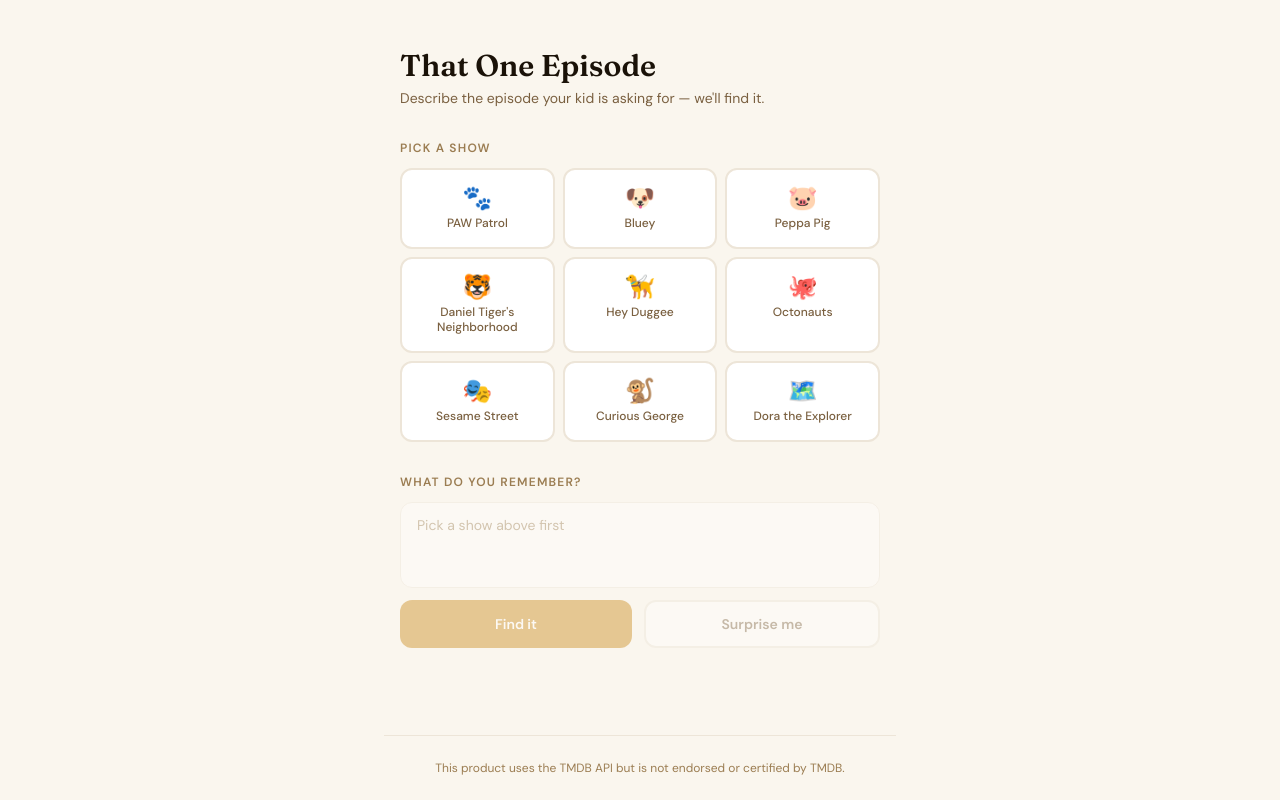
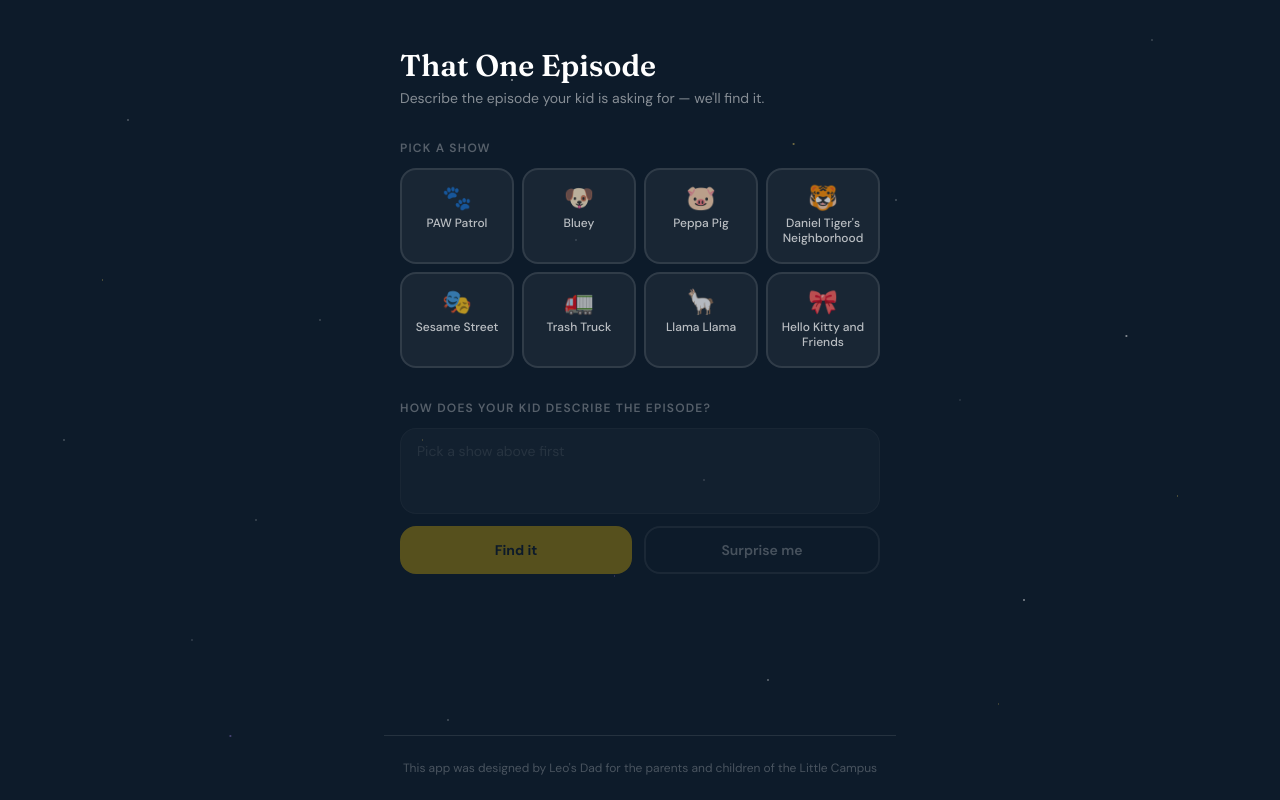
Before and after one commit to bcarlos-26/episode-finder, a Next.js app: page / in a window 1280 px wide. Built offline with nearby package versions, Linux system fonts and the light colour scheme.

Commit message:
Redesign: space theme, updated shows, copy and footer changes

```diff
--- a/src/app/globals.css
+++ b/src/app/globals.css
@@ -1,7 +1,51 @@
 @import "tailwindcss";
 
 body {
-  background: #FAF6EE;
-  color: #1A1208;
+  background: #0D1B2A;
+  color: #F0F4FF;
   font-family: var(--font-dm-sans, "DM Sans", system-ui, sans-serif);
 }
+
+/* Star field background */
+.star-bg {
+  position: relative;
+}
+
+.star-bg::before,
+.star-bg::after {
+  content: "";
+  position: fixed;
+  inset: 0;
+  pointer-events: none;
+  z-index: 0;
+}
+
+.star-bg::before {
+  background-image:
+    radial-gradient(1px 1px at 10% 15%, rgba(255,255,255,0.7) 0%, transparent 100%),
+    radial-gradient(1px 1px at 25% 40%, rgba(255,255,255,0.5) 0%, transparent 100%),
+    radial-gradient(1.5px 1.5px at 40% 10%, rgba(255,255,255,0.8) 0%, transparent 100%),
+    radial-gradient(1px 1px at 55% 60%, rgba(255,255,255,0.4) 0%, transparent 100%),
+    radial-gradient(1px 1px at 70% 25%, rgba(255,255,255,0.6) 0%, transparent 100%),
+    radial-gradient(1.5px 1.5px at 80% 75%, rgba(255,255,255,0.7) 0%, transparent 100%),
+    radial-gradient(1px 1px at 90% 5%, rgba(255,255,255,0.5) 0%, transparent 100%),
+    radial-gradient(1px 1px at 15% 80%, rgba(255,255,255,0.4) 0%, transparent 100%),
+    radial-gradient(1px 1px at 35% 90%, rgba(255,255,255,0.6) 0%, transparent 100%),
+    radial-gradient(1.5px 1.5px at 60% 85%, rgba(255,255,255,0.5) 0%, transparent 100%),
+    radial-gradient(1px 1px at 75% 50%, rgba(255,255,255,0.3) 0%, transparent 100%),
+    radial-gradient(1px 1px at 5% 55%, rgba(255,255,255,0.6) 0%, transparent 100%),
+    radial-gradient(1px 1px at 45% 30%, rgba(255,255,255,0.4) 0%, transparent 100%),
+    radial-gradient(1.5px 1.5px at 88% 42%, rgba(255,255,255,0.7) 0%, transparent 100%),
+    radial-gradient(1px 1px at 20% 65%, rgba(255,255,255,0.5) 0%, transparent 100%);
+}
+
+.star-bg::after {
+  background-image:
+    radial-gradient(1px 1px at 8% 35%, rgba(255,220,100,0.5) 0%, transparent 100%),
+    radial-gradient(1px 1px at 33% 55%, rgba(255,220,100,0.4) 0%, transparent 100%),
+    radial-gradient(1.5px 1.5px at 62% 18%, rgba(255,220,100,0.6) 0%, transparent 100%),
+    radial-gradient(1px 1px at 78% 88%, rgba(255,220,100,0.4) 0%, transparent 100%),
+    radial-gradient(1px 1px at 92% 62%, rgba(255,220,100,0.5) 0%, transparent 100%),
+    radial-gradient(1px 1px at 48% 72%, rgba(180,140,255,0.4) 0%, transparent 100%),
+    radial-gradient(1.5px 1.5px at 18% 92%, rgba(180,140,255,0.5) 0%, transparent 100%);
+}
--- a/src/app/page.tsx
+++ b/src/app/page.tsx
@@ -71,24 +71,24 @@
   }
 
   return (
-    <div className="min-h-screen flex flex-col" style={{ background: "#FAF6EE" }}>
-      <main className="flex-1 w-full max-w-lg mx-auto px-4 pt-12 pb-8 flex flex-col gap-8">
+    <div className="star-bg min-h-screen flex flex-col" style={{ background: "#0D1B2A" }}>
+      <main className="relative z-10 flex-1 w-full max-w-lg mx-auto px-4 pt-12 pb-8 flex flex-col gap-8">
         {/* Header */}
         <div>
           <h1
-            className="text-3xl font-semibold mb-1"
-            style={{ fontFamily: "var(--font-fraunces)", color: "#1A1208" }}
+            className="text-3xl font-semibold mb-1 text-white"
+            style={{ fontFamily: "var(--font-fraunces)" }}
           >
             That One Episode
           </h1>
-          <p className="text-sm" style={{ color: "#7A6040" }}>
+          <p className="text-sm text-white/50">
             Describe the episode your kid is asking for — we&apos;ll find it.
           </p>
         </div>
 
         {/* Show picker */}
         <section>
-          <p className="text-xs font-semibold uppercase tracking-widest mb-3" style={{ color: "#9B7D52" }}>
+          <p className="text-xs font-semibold uppercase tracking-widest mb-3 text-white/30">
             Pick a show
           </p>
           <ShowGrid selected={selectedShow} onSelect={handleShowSelect} />
@@ -96,8 +96,8 @@
 
         {/* Search */}
         <section>
-          <p className="text-xs font-semibold uppercase tracking-widest mb-3" style={{ color: "#9B7D52" }}>
-            What do you remember?
+          <p className="text-xs font-semibold uppercase tracking-widest mb-3 text-white/30">
+            How does your kid describe the episode?
           </p>
           <SearchBar
             disabled={!selectedShow}
@@ -112,15 +112,15 @@
 
         {/* Error */}
         {error && (
-          <div className="rounded-xl border border-red-200 bg-red-50 px-4 py-3">
-            <p className="text-sm text-red-700">{error}</p>
+          <div className="rounded-2xl border border-red-500/30 bg-red-500/10 px-4 py-3">
+            <p className="text-sm text-red-300">{error}</p>
           </div>
         )}
 
         {/* Results */}
         {episodes !== null && !loading && (
           <section>
-            <p className="text-xs font-semibold uppercase tracking-widest mb-3" style={{ color: "#9B7D52" }}>
+            <p className="text-xs font-semibold uppercase tracking-widest mb-3 text-white/30">
               {episodes.length > 0 ? `${episodes.length} match${episodes.length > 1 ? "es" : ""}` : "No matches"}
             </p>
             <EpisodeResults episodes={episodes} />
@@ -129,9 +129,9 @@
       </main>
 
       {/* Footer */}
-      <footer className="w-full max-w-lg mx-auto px-4 py-6 border-t" style={{ borderColor: "#EDE5D8" }}>
-        <p className="text-xs text-center" style={{ color: "#9B7D52" }}>
-          This product uses the TMDB API but is not endorsed or certified by TMDB.
+      <footer className="relative z-10 w-full max-w-lg mx-auto px-4 py-6 border-t border-white/10">
+        <p className="text-xs text-center text-white/25">
+          This app was designed by Leo&apos;s Dad for the parents and children of the Little Campus
         </p>
       </footer>
     </div>
--- a/src/components/EpisodeResults.tsx
+++ b/src/components/EpisodeResults.tsx
@@ -15,7 +15,7 @@
 export default function EpisodeResults({ episodes }: EpisodeResultsProps) {
   if (episodes.length === 0) {
     return (
-      <p className="text-sm text-[#9B7D52] text-center py-6">
+      <p className="text-sm text-white/40 text-center py-6">
         No matches found. Try describing a different moment or scene.
       </p>
     );
@@ -24,20 +24,20 @@
   return (
     <div className="flex flex-col gap-3">
       {episodes.map((ep, i) => (
-        <div key={i} className="rounded-xl bg-white border border-[#EDE5D8] p-5 shadow-sm">
+        <div key={i} className="rounded-2xl bg-white/8 border border-white/10 p-5">
           <div className="flex items-center gap-2 mb-2">
-            <span className="text-xs font-semibold tracking-wide text-[#C8820A] bg-amber-50 border border-[#EDE5D8] rounded-full px-2.5 py-0.5">
+            <span className="text-xs font-bold tracking-wide text-[#0D1B2A] bg-[#FFCC00] rounded-full px-2.5 py-0.5">
               S{ep.season} · E{ep.episode}
             </span>
           </div>
           <h3
-            className="text-lg font-semibold text-[#1A1208] mb-1"
+            className="text-lg font-semibold text-white mb-1"
             style={{ fontFamily: "var(--font-fraunces)" }}
           >
             {ep.name}
           </h3>
-          <p className="text-sm text-[#7A6040] mb-2">{ep.overview}</p>
-          <p className="text-xs text-[#9B7D52] italic">{ep.reason}</p>
+          <p className="text-sm text-white/60 mb-2">{ep.overview}</p>
+          <p className="text-xs text-white/40 italic">{ep.reason}</p>
         </div>
       ))}
     </div>
--- a/src/components/LoadingSpinner.tsx
+++ b/src/components/LoadingSpinner.tsx
@@ -1,8 +1,8 @@
 export default function LoadingSpinner() {
   return (
     <div className="flex items-center gap-3 py-6">
-      <div className="w-5 h-5 border-2 border-[#C8820A] border-t-transparent rounded-full animate-spin flex-shrink-0" />
-      <p className="text-sm text-[#7A6040]">Finding the right episode…</p>
+      <div className="w-5 h-5 border-2 border-[#FFCC00] border-t-transparent rounded-full animate-spin flex-shrink-0" />
+      <p className="text-sm text-white/50">Finding the right episode…</p>
     </div>
   );
 }
--- a/src/components/SearchBar.tsx
+++ b/src/components/SearchBar.tsx
@@ -25,7 +25,7 @@
         disabled={disabled}
         placeholder={disabled ? "Pick a show above first" : `"the one with the alien" or "they go to the beach"`}
         rows={3}
-        className="w-full rounded-xl border border-[#EDE5D8] bg-white px-4 py-3 text-sm text-[#1A1208] placeholder:text-[#9B7D52] resize-none focus:outline-none focus:ring-2 focus:ring-[#C8820A]/40 disabled:opacity-40 disabled:cursor-not-allowed"
+        className="w-full rounded-2xl border border-white/10 bg-white/8 px-4 py-3 text-sm text-white placeholder:text-white/30 resize-none focus:outline-none focus:ring-2 focus:ring-[#FFCC00]/50 disabled:opacity-30 disabled:cursor-not-allowed"
         onKeyDown={(e) => {
           if (e.key === "Enter" && !e.shiftKey) {
             e.preventDefault();
@@ -37,7 +37,7 @@
         <button
           type="submit"
           disabled={disabled || loading || !query.trim()}
-          className="flex-1 rounded-xl bg-[#C8820A] px-4 py-3 text-sm font-semibold text-white transition hover:bg-[#a86c08] disabled:opacity-40 disabled:cursor-not-allowed"
+          className="flex-1 rounded-2xl bg-[#FFCC00] px-4 py-3 text-sm font-bold text-[#0D1B2A] transition hover:bg-[#FFD740] disabled:opacity-30 disabled:cursor-not-allowed"
         >
           Find it
         </button>
@@ -45,7 +45,7 @@
           type="button"
           onClick={onSurprise}
           disabled={disabled || loading}
-          className="flex-1 rounded-xl border-2 border-[#EDE5D8] bg-white px-4 py-3 text-sm font-semibold text-[#7A6040] transition hover:border-[#C8820A]/40 disabled:opacity-40 disabled:cursor-not-allowed"
+          className="flex-1 rounded-2xl border-2 border-white/20 bg-transparent px-4 py-3 text-sm font-semibold text-white/80 transition hover:border-white/40 hover:bg-white/5 disabled:opacity-30 disabled:cursor-not-allowed"
         >
           Surprise me
         </button>
--- a/src/components/ShowGrid.tsx
+++ b/src/components/ShowGrid.tsx
@@ -5,11 +5,10 @@
   { name: "Bluey", emoji: "🐶" },
   { name: "Peppa Pig", emoji: "🐷" },
   { name: "Daniel Tiger's Neighborhood", emoji: "🐯" },
-  { name: "Hey Duggee", emoji: "🦮" },
-  { name: "Octonauts", emoji: "🐙" },
   { name: "Sesame Street", emoji: "🎭" },
-  { name: "Curious George", emoji: "🐒" },
-  { name: "Dora the Explorer", emoji: "🗺️" },
+  { name: "Trash Truck", emoji: "🚛" },
+  { name: "Llama Llama", emoji: "🦙" },
+  { name: "Hello Kitty and Friends", emoji: "🎀" },
 ];
 
 interface ShowGridProps {
@@ -19,7 +18,7 @@
 
 export default function ShowGrid({ selected, onSelect }: ShowGridProps) {
   return (
-    <div className="grid grid-cols-3 gap-2">
+    <div className="grid grid-cols-4 gap-2">
       {SHOWS.map(({ name, emoji }) => {
         const isSelected = selected === name;
         return (
@@ -27,10 +26,10 @@
             key={name}
             onClick={() => onSelect(name)}
             className={`
-              flex flex-col items-center gap-1.5 rounded-xl px-3 py-4 text-center transition-all cursor-pointer border-2
+              flex flex-col items-center gap-1.5 rounded-2xl px-2 py-4 text-center transition-all cursor-pointer border-2
               ${isSelected
-                ? "border-[#C8820A] bg-amber-50 text-[#1A1208]"
-                : "border-[#EDE5D8] bg-white text-[#7A6040] hover:border-[#C8820A]/40"
+                ? "border-[#FFCC00] bg-[#FFCC00]/15 text-white shadow-[0_0_12px_rgba(255,204,0,0.4)]"
+                : "border-white/10 bg-white/5 text-white/70 hover:border-white/30 hover:bg-white/10"
               }
             `}
           >
```
